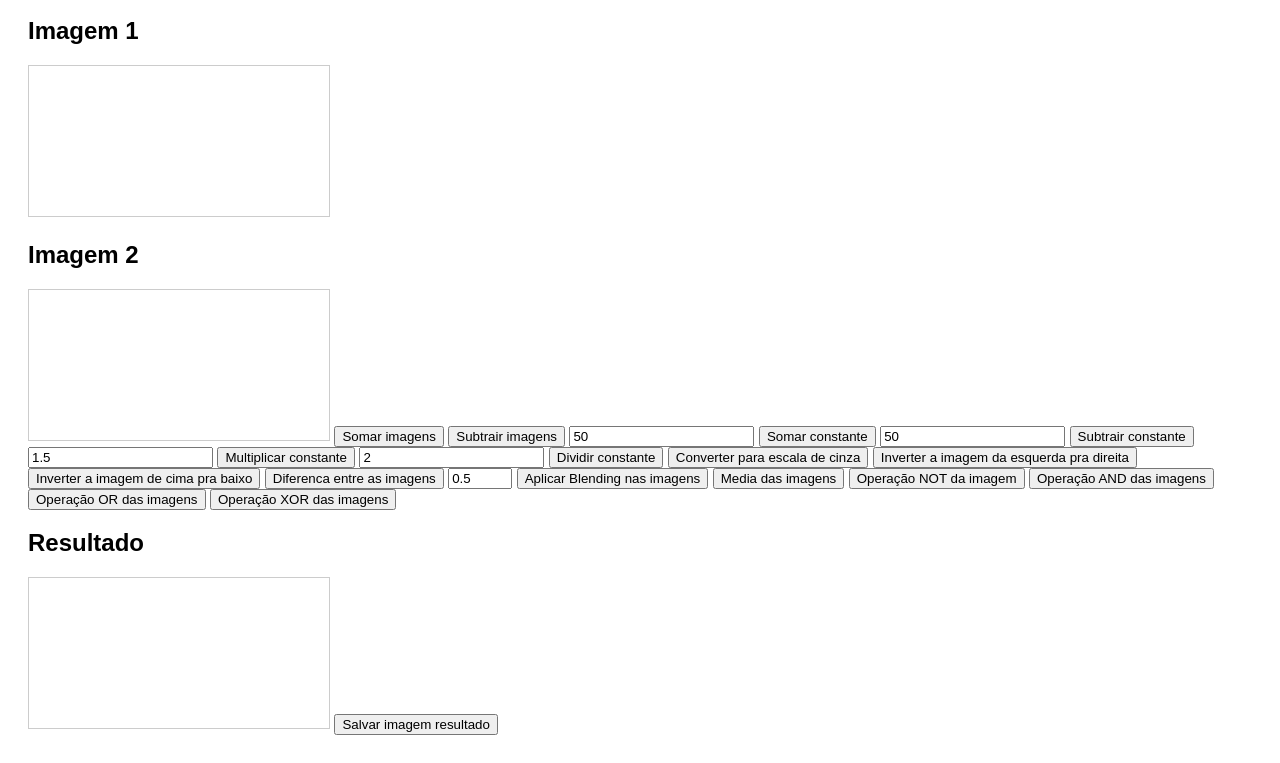
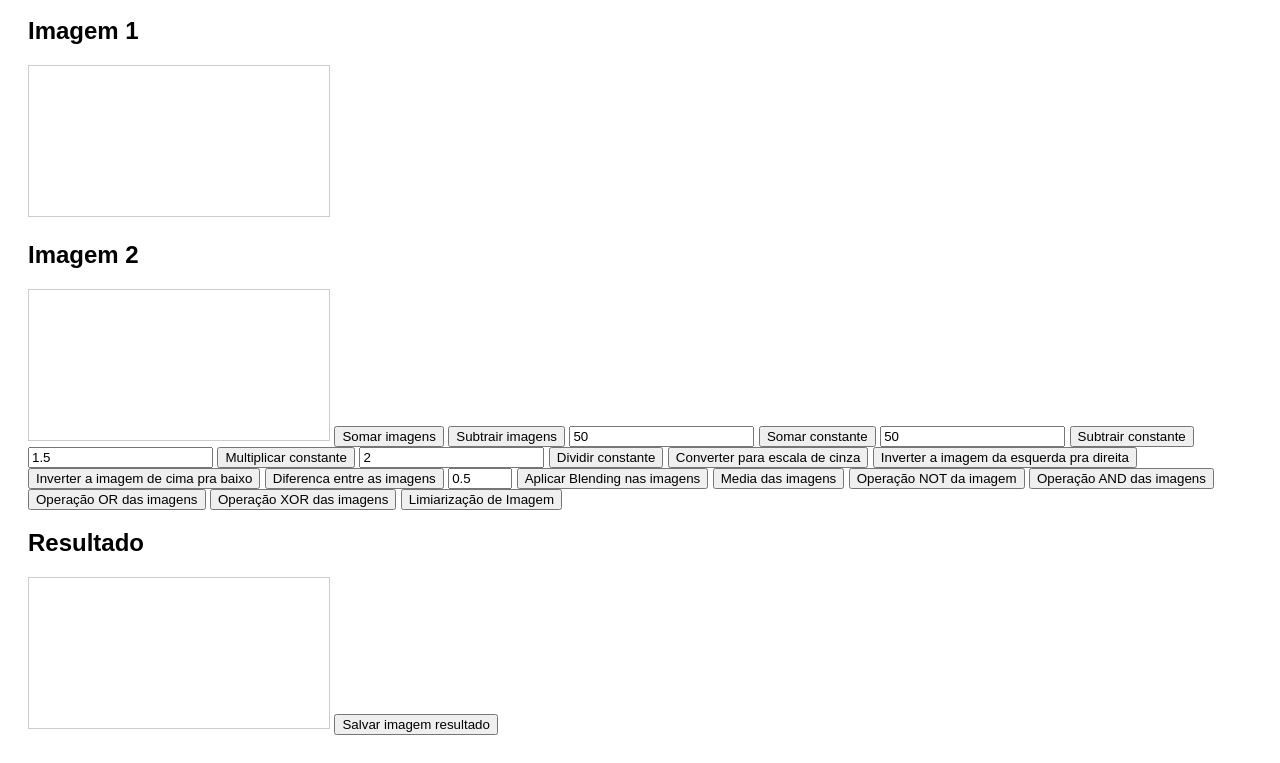
Before and after one commit to MarcoTortelli/Aplicacao_Processamento_de_Imagens, a plain HTML site: page index.html in a window 1280 px wide. Shown: the part 132-895 px from the top of the page. Drawn offline with Linux system fonts and the light colour scheme.

Commit message:
adicionar limiarizacao

```diff
--- a/index.html
+++ b/index.html
@@ -93,6 +93,7 @@
         <button onclick="operacaoOrImagens()">Operação OR das imagens</button>
 
         <button onclick="operacaoXorImagens()">Operação XOR das imagens</button>
+        <button onclick="limiarizacaoImagem()">Limiarização de Imagem</button>
 
         <h2>Resultado</h2>
         <canvas id="canvasResultado"></canvas>
--- a/script.js
+++ b/script.js
@@ -681,3 +681,31 @@ function operacaoXorImagens() {
   }
   exibirResultado(matrizResultado, largura, altura);
 }
+
+function limiarizacaoImagem() {
+  const largura = imagem1.largura;
+  const altura = imagem1.altura;
+  const matrizResultado = [];
+
+  for (let y = 0; y < altura; y++) {
+    const linha = [];
+    for (let x = 0; x < largura; x++) {
+      const pixel = imagem1.matriz[y][x];
+
+      const threshold = 128;
+
+      const cinza = Math.round((pixel.r + pixel.g + pixel.b) / 3);
+
+      const valor = cinza >= threshold ? 255 : 0;
+
+      linha.push({
+        r: valor,
+        g: valor,
+        b: valor,
+        a: pixel.a
+      })
+    }
+    matrizResultado.push(linha);
+  }
+  exibirResultado(matrizResultado, largura, altura);
+}
```
